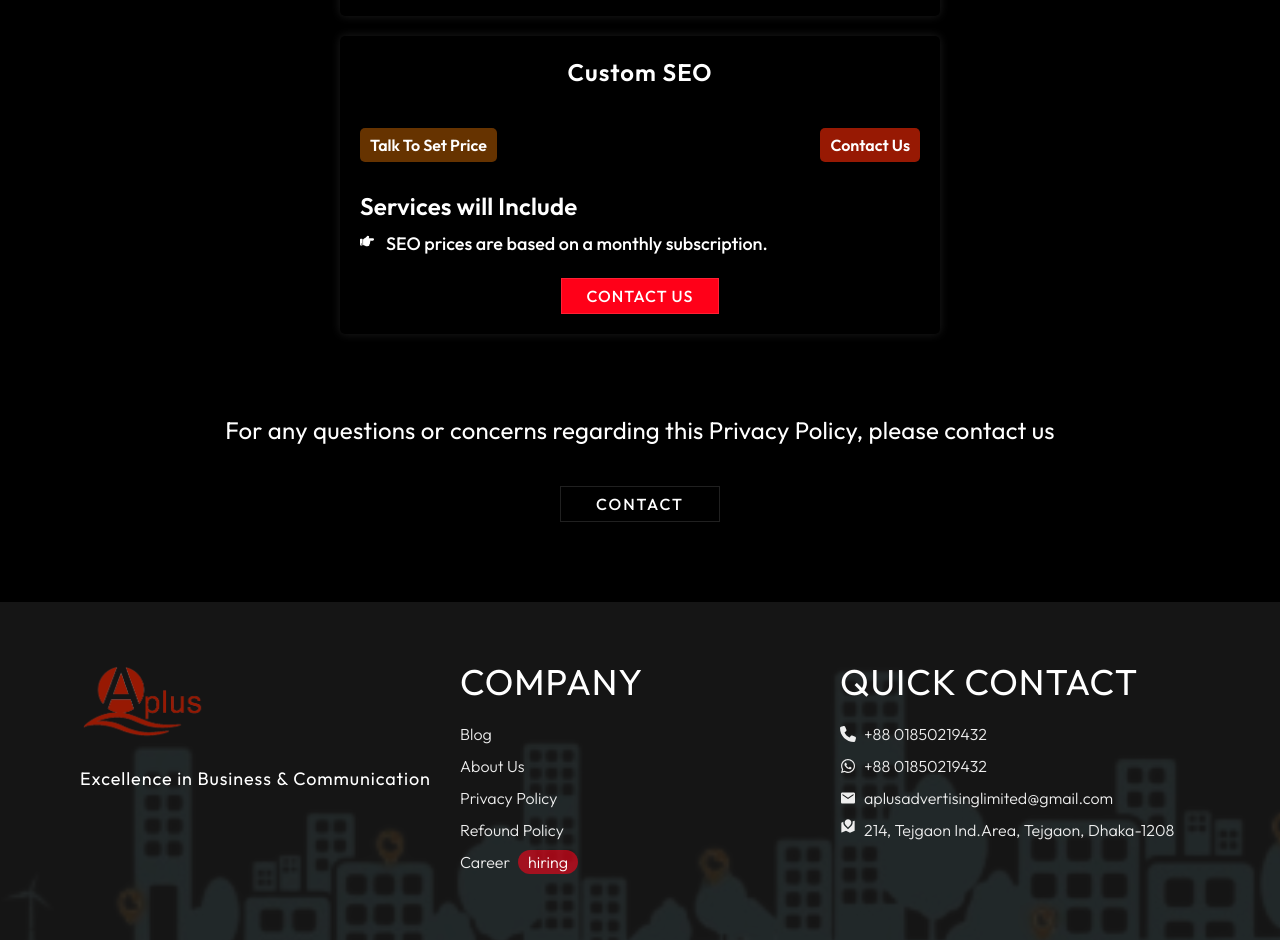
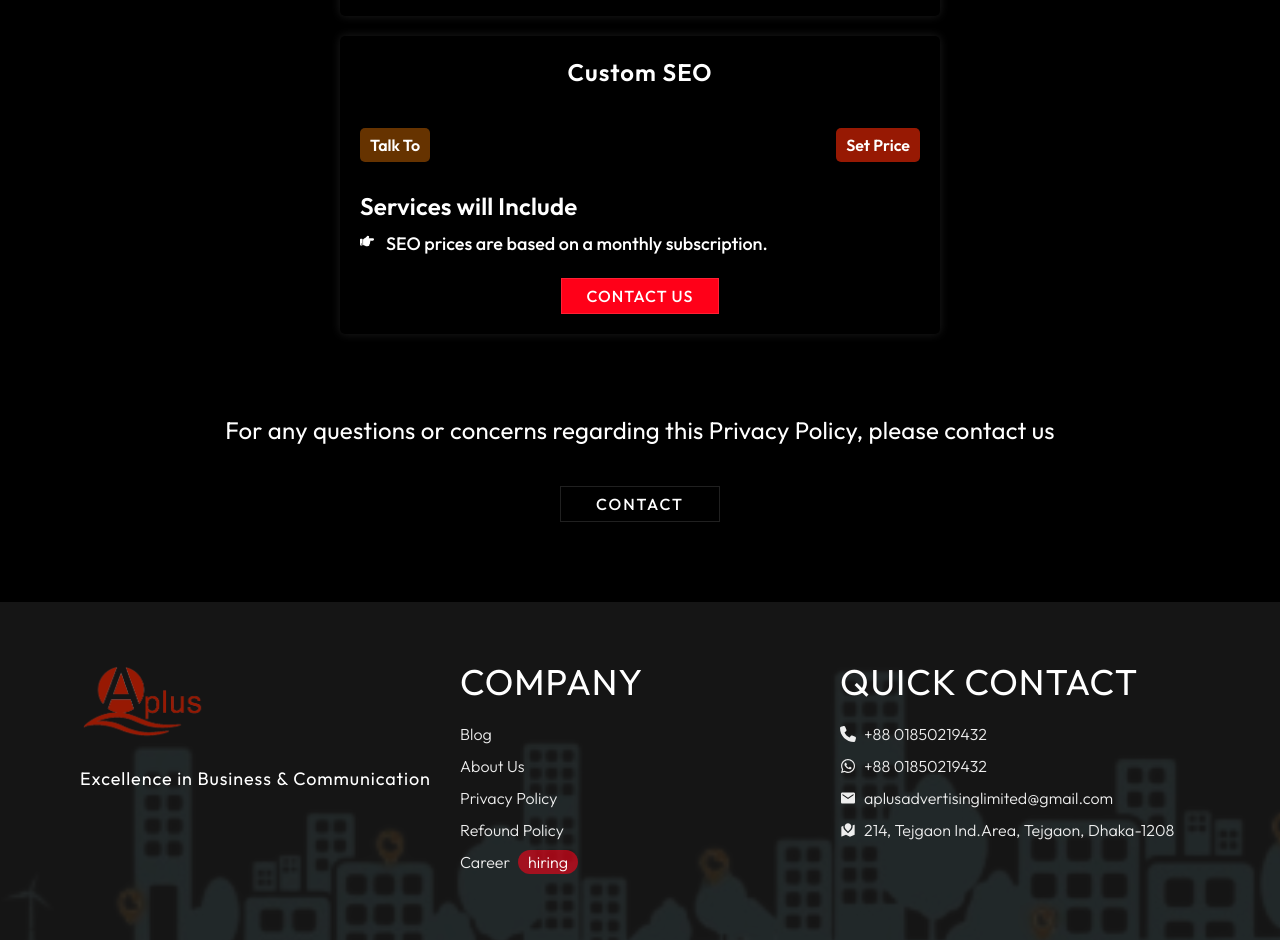
Before and after one commit to AkashKhan0/A_plus, a React (Vite) app: page /services in a window 1280 px wide. Shown: the part 3600-4540 px from the top of the page. Built offline with nearby package versions, Linux system fonts and the light colour scheme; a web font is replaced by a local one.

Commit message:
update_final

```diff
--- a/src/assets/services.js
+++ b/src/assets/services.js
@@ -179,8 +179,8 @@ const dataList = [
   {
     title: "custom SEO",
     description: ["SEO prices are based on a monthly subscription."],
-    delivery: "Talk to set price",
-    price: "contact us",
+    delivery: "Talk to",
+    price: "set price",
     link: "/contact",
   },
 
--- a/src/components/Footer.jsx
+++ b/src/components/Footer.jsx
@@ -98,10 +98,16 @@ const Footer = () => {
               target="_blank"
               rel="noopener noreferrer"
             >
-              <p className="f-list flex items-start gap-2">
-                <RiRoadMapFill className="cursor-pointer w-4" />
-                214, Tejgaon Ind.Area, Tejgaon, Dhaka-1208
-              </p>
+              <a
+                href="https://maps.app.goo.gl/JnBpZNefaX4dUrQT8"
+                target="_blank"
+                rel="noopener noreferrer"
+              >
+                <p className="f-list flex items-start gap-2">
+                  <RiRoadMapFill className="cursor-pointer w-4 mt-1" />
+                  214, Tejgaon Ind.Area, Tejgaon, Dhaka-1208
+                </p>
+              </a>
             </a>
           </div>
         </div>
@@ -118,7 +124,7 @@ const Footer = () => {
           <FaLinkedinIn className="fc-icon" />
 
           <a
-            href="https://youtube.com/@aplusadvertisinglimited?si=KDDTEGQiRkybXVkQ"
+            href="https://www.youtube.com/@aplusadvertisinglimited"
             target="_blank"
             rel="noopener noreferrer"
           >
--- a/src/pages/Career.jsx
+++ b/src/pages/Career.jsx
@@ -127,9 +127,11 @@ const Career = () => {
         <p className="text-2xl mb-4">Ready to Apply?</p>
         <p>
           Send your CV and portfolio to :{" "}
-          <span className="text-blue-400">
-            aplusadvertisinglimited@gmail.com{" "}
-          </span>
+          <a href="mailto:aplusadvertisinglimited@gmail.com?subject=Inquiry&body=Hi, I have a question about...">
+            <span className="text-blue-400">
+              aplusadvertisinglimited@gmail.com{" "}
+            </span>
+          </a>
         </p>
       </div>
       {/* nine  */}
```
Also changed, not shown: src/assets/project10.jpg (deleted), src/assets/project9.jpg (deleted).
